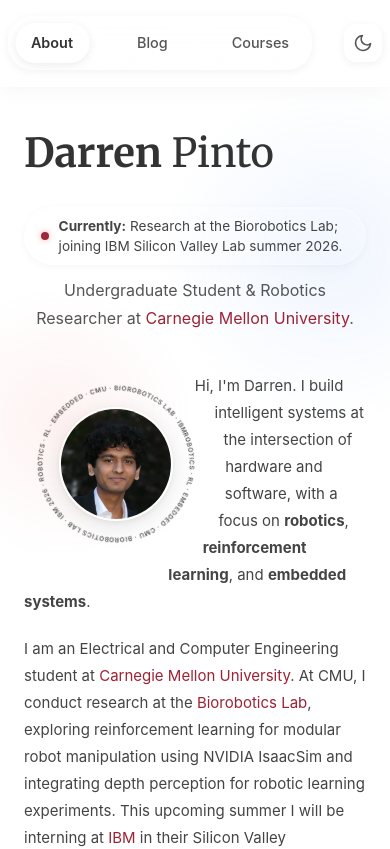
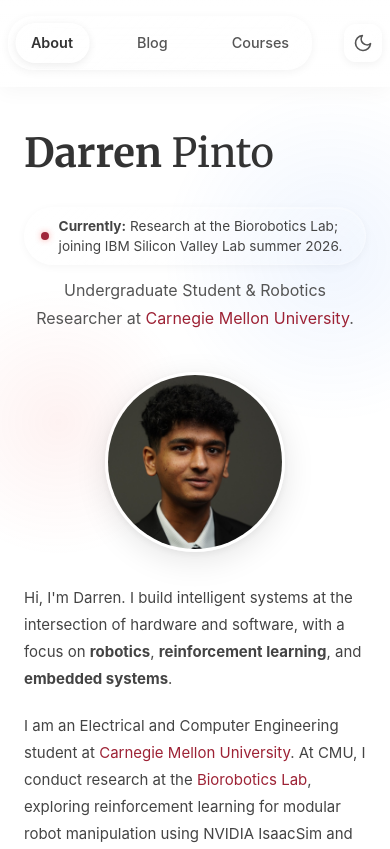
Before and after one commit to darrenpintoo/darrenpintoo.github.io, a React (Vite) app: page / in a window 390 px wide. Shown: the top 849 px of the page. Built offline with nearby package versions, Linux system fonts and the light colour scheme.

Commit message:
Revert "rotating text halo around profile photo"
This reverts commit b8a06989b17d8b07b99b02c00e08b136c48ffdc9.

```diff
--- a/src/components/PageSkeleton.jsx
+++ b/src/components/PageSkeleton.jsx
@@ -25,10 +25,8 @@ function AboutSkeleton() {
 
             <div className="profile-section" style={{ overflow: 'hidden' }}>
                 <S
-                    width="clamp(11rem, 28vw, 14rem)"
-                    height="clamp(11rem, 28vw, 14rem)"
-                    radius="50%"
-                    style={{ float: 'left', marginRight: '1.5rem', marginBottom: '0.85rem', flexShrink: 0 }}
+                    width="200px" height="200px" radius="50%"
+                    style={{ float: 'left', marginRight: '2rem', marginBottom: '1rem', flexShrink: 0 }}
                 />
                 <S width="100%" height="1rem" style={{ marginBottom: '0.85rem' }} />
                 <S width="95%" height="1rem" style={{ marginBottom: '0.85rem' }} delay={0.08} />
--- a/src/index.css
+++ b/src/index.css
@@ -620,100 +620,31 @@ h2 {
   }
 }
 
-/* Profile section with floated image + circular text halo (SVG textPath) */
+/* Profile section with floated image */
 .profile-section {
   overflow: visible;
 }
 
-.profile-halo-float {
+.profile-image {
   float: left;
-  /* Scaled for legible halo type; still floats beside prose */
-  --profile-halo-size: clamp(11rem, 28vw, 14rem);
-  width: var(--profile-halo-size);
-  height: var(--profile-halo-size);
-  margin-right: 1.5rem;
-  margin-bottom: 0.85rem;
-  shape-outside: circle(50% at 50% 50%);
-}
-
-.profile-halo {
-  position: relative;
-  width: 100%;
-  height: 100%;
-  /* Tunables (override inline on .profile-halo-float if you prefer) */
-  --profile-halo-text-color: var(--text-secondary);
-  --profile-halo-font: var(--font-sans);
-  --profile-halo-letter-spacing: 0.08em;
-  --profile-halo-spin-duration: 32s;
-}
-
-.profile-halo-svg {
-  position: absolute;
-  inset: 0;
-  z-index: 2;
-  width: 100%;
-  height: 100%;
-  display: block;
-  overflow: visible;
-  pointer-events: none;
-}
-
-.profile-halo-spin {
-  transform-box: view-box;
-  transform-origin: 50% 50%;
-  animation: profile-halo-rotate var(--profile-halo-spin-duration) linear infinite;
-}
-
-@keyframes profile-halo-rotate {
-  from {
-    transform: rotate(0deg);
-  }
-
-  to {
-    transform: rotate(360deg);
-  }
-}
-
-.profile-halo-text {
-  fill: var(--profile-halo-text-color);
-  font-family: var(--profile-halo-font);
-  /* SVG user units (viewBox 100): ~3.5 ≈ 11–14px at typical component sizes */
-  font-size: 3.5px;
-  font-weight: 600;
-  letter-spacing: var(--profile-halo-letter-spacing);
-  text-transform: uppercase;
-}
-
-.profile-halo-img {
-  position: absolute;
-  left: 50%;
-  top: 50%;
-  translate: -50% -50%;
-  /* Slightly smaller photo vs ring = clearer band between face and text */
-  width: 62%;
-  height: 62%;
+  width: 200px;
+  height: 200px;
   object-fit: cover;
   object-position: center 15%;
+  margin-right: 2rem;
+  margin-bottom: 1rem;
   border-radius: 50%;
-  border: 2px solid rgba(255, 255, 255, 0.6);
-  box-shadow:
-    0 6px 24px rgba(0, 0, 0, 0.1),
-    0 2px 6px rgba(0, 0, 0, 0.06);
-  z-index: 1;
-}
-
-[data-theme="dark"] .profile-halo-img {
+  border: 3px solid rgba(255, 255, 255, 0.6);
+  box-shadow:
+    0 8px 32px rgba(0, 0, 0, 0.1),
+    0 2px 8px rgba(0, 0, 0, 0.06);
+}
+
+[data-theme="dark"] .profile-image {
   border-color: rgba(255, 255, 255, 0.15);
   box-shadow:
-    0 6px 24px rgba(0, 0, 0, 0.3),
-    0 2px 6px rgba(0, 0, 0, 0.2);
-}
-
-@media (max-width: 480px) {
-  .profile-halo-float {
-    margin-right: 1.15rem;
-    --profile-halo-size: clamp(9.5rem, 72vw, 11.5rem);
-  }
+    0 8px 32px rgba(0, 0, 0, 0.3),
+    0 2px 8px rgba(0, 0, 0, 0.2);
 }
 
 /* Status Pill — liquid glass standout for "Currently" */
--- a/src/pages/About.jsx
+++ b/src/pages/About.jsx
@@ -17,11 +17,6 @@ function formatDate(isoDate) {
         return isoDate;
     }
 }
-
-/** Repeating segment fills the circular path so the halo reads as one even ring (textPath + spin). */
-const PROFILE_HALO_SEGMENT =
-    'Robotics · RL · Embedded · CMU · Biorobotics Lab · IBM 2026 · ';
-const PROFILE_HALO_TEXT = PROFILE_HALO_SEGMENT.repeat(5);
 
 function About() {
     const [isVisible, setIsVisible] = useState(false);
@@ -73,47 +68,13 @@ function About() {
                 </div>
 
                 <div className="profile-section prose animate-blur-fade delay-100">
-                    <div
-                        className="profile-halo-float"
-                        style={{
-                            '--profile-halo-text-color': 'var(--text-secondary)',
-                            '--profile-halo-font': 'var(--font-sans)',
-                            '--profile-halo-letter-spacing': '0.08em',
-                            '--profile-halo-spin-duration': '32s',
-                        }}
-                    >
-                        <div className="profile-halo">
-                            <svg
-                                className="profile-halo-svg"
-                                viewBox="0 0 100 100"
-                                xmlns="http://www.w3.org/2000/svg"
-                                aria-hidden
-                                focusable="false"
-                            >
-                                <defs>
-                                    <path
-                                        id="about-profile-halo-circle"
-                                        d="M 50,10 A 40,40 0 1 1 49.97,10"
-                                        fill="none"
-                                    />
-                                </defs>
-                                <g className="profile-halo-spin">
-                                    <text className="profile-halo-text" dy="0">
-                                        <textPath href="#about-profile-halo-circle" startOffset="0%">
-                                            {PROFILE_HALO_TEXT}
-                                        </textPath>
-                                    </text>
-                                </g>
-                            </svg>
                     <img
                         src="/darren.jpg"
                         alt="Darren Pinto"
-                                className="profile-halo-img"
+                        className="profile-image"
                         loading="lazy"
                         decoding="async"
                     />
-                        </div>
-                    </div>
 
                     <p>
                         Hi, I'm Darren. I build intelligent systems at the intersection of hardware and software,
```
Also changed, not shown: public/darren.jpg, 1 other file (tests, documents, lock files or other folders). Lines whose indentation alone changed are shown as unchanged.
